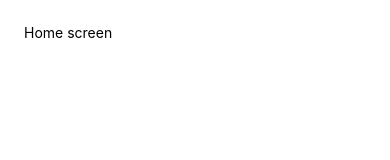
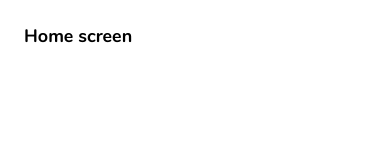
Before and after one commit to ChrisNosowsky/review-app-react-native, a React Native app: screen / in a window 390 px wide. Shown: the top 160 px of the page. Built offline with nearby package versions, Linux system fonts and the light colour scheme.

Commit message:
loading custom fonts

```diff
--- a/App.js
+++ b/App.js
@@ -1,8 +1,26 @@
-import React from 'react';
+import React, {useState} from 'react';
+import * as Font from 'expo-font'
 import Home from './screens/home'
+import { AppLoading } from 'expo'
+
+const getFonts = () => Font.loadAsync({
+    'nunito-regular': require('./assets/fonts/Nunito-Regular.ttf'),
+    'nunito-bold': require('./assets/fonts/Nunito-Bold.ttf')
+});
 
 export default function App() {
-  return (
-    <Home />
-  );
+  const [fontsLoaded, setFontsLoaded] = useState(false);
+
+  if(fontsLoaded) {
+    return (
+      <Home />
+    );
+  } else {
+    return (
+      <AppLoading
+      startAsync={getFonts}
+      onFinish={ () => setFontsLoaded(true)}
+      />
+    )
+  }
 }
--- a/screens/home.js
+++ b/screens/home.js
@@ -4,7 +4,7 @@
 export default function Home() {
     return (
         <View style={styles.container}>
-            <Text>Home screen</Text>
+            <Text style={styles.titleText}>Home screen</Text>
         </View>
     )
 }
@@ -13,5 +13,9 @@
     container: {
         padding: 24,
 
+    },
+    titleText: {
+        fontFamily: 'nunito-bold',
+        fontSize: 18,
     }
 });
```
Also changed, not shown: assets/fonts/Nunito-Bold.ttf (added), assets/fonts/Nunito-Regular.ttf (added).
